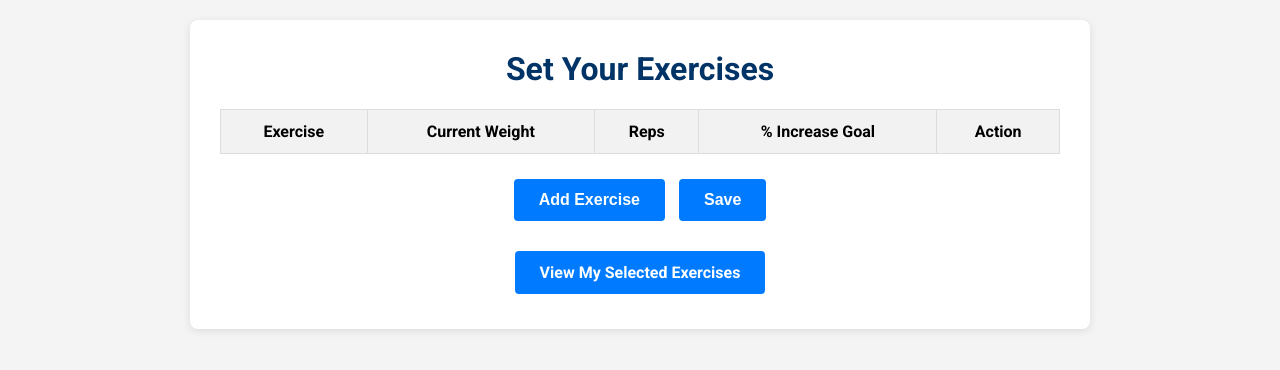
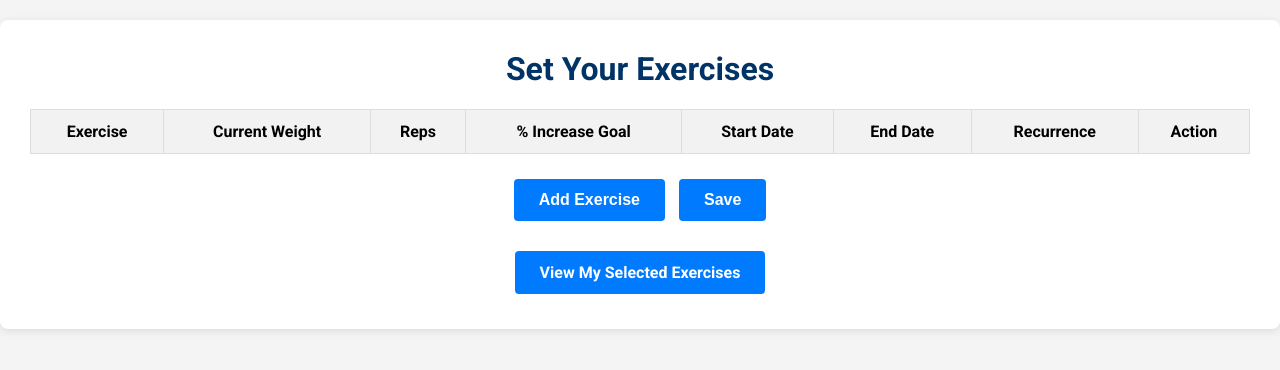
Before and after one commit to UCCS-SP25-CS4300-CS5300-1/Group-6-spring-2025, a Django app: page /goals/set-exercises/ in a window 1280 px wide. Shown: the part 78-448 px from the top of the page. Run offline with Django 4.2, Linux system fonts and the light colour scheme; a user stored in the database is signed in; data comes from the database, SQL or seed files in the repository; lists and menus that the app fills with data are empty.

Commit message:
added means of scheduling a repeating day

```diff
--- a/Project/goals/forms.py
+++ b/Project/goals/forms.py
@@ -2,9 +2,14 @@ from django import forms
 from .models import UserExercise
 
 class UserExerciseForm(forms.ModelForm):
+
     class Meta:
         model = UserExercise
-        fields = ['exercise', 'current_weight', 'reps', 'percent_increase']
+        fields = ['exercise', 'current_weight', 'reps', 'percent_increase', 'start_date', 'end_date', 'recurring_day']
+        widgets = {
+            'start_date': forms.DateInput(attrs={'type': 'date'}),
+            'end_date': forms.DateInput(attrs={'type': 'date'}),
+        }
 
     def clean_exercise(self):
         exercise = self.cleaned_data.get('exercise')
@@ -17,3 +22,9 @@ class UserExerciseForm(forms.ModelForm):
         if current_weight is not None and current_weight < 0:
             raise forms.ValidationError("Current weight cannot be negative.")
         return current_weight
+
+    def clean_recurring_day(self):
+        recurring_day = self.cleaned_data.get('recurring_day')
+        if recurring_day is None:
+            raise forms.ValidationError("Please select a recurrence day.")
+        return recurring_day
--- a/Project/goals/models.py
+++ b/Project/goals/models.py
@@ -5,6 +5,15 @@ from django.conf import settings
 from decimal import Decimal
 from django.utils.timezone import now
 
+RECURRENCE_CHOICES = [
+    (0, 'Monday'),
+    (1, 'Tuesday'),
+    (2, 'Wednesday'),
+    (3, 'Thursday'),
+    (4, 'Friday'),
+    (5, 'Saturday'),
+    (6, 'Sunday'),
+]
 
 class Goal(models.Model):
     user = models.ForeignKey(User, on_delete=models.CASCADE, related_name='goals')
@@ -28,7 +37,11 @@ class UserExercise(models.Model):
     current_weight = models.DecimalField(max_digits=6, decimal_places=2)
     reps = models.PositiveIntegerField()
     percent_increase = models.IntegerField(choices=PERCENT_CHOICES, default=0)
-    planned_date = models.DateField(default=now)  # Default to today's date
+
+     # Recurring workout fields
+    start_date = models.DateField(default=now)  # When recurrence starts
+    end_date = models.DateField(null=True, blank=True)  # Optional end date
+    recurring_day = models.IntegerField(choices=RECURRENCE_CHOICES, default=0)  # Default to Monday
 
     @property
     def goal_weight(self):
@@ -36,4 +49,4 @@ class UserExercise(models.Model):
         return self.current_weight * (Decimal('1') + Decimal(self.percent_increase) / Decimal('100'))
 
     def __str__(self):
-        return f"{self.user.username} - {self.exercise.name} on {self.planned_date}"
+        return f"{self.user.username} - {self.exercise.name} (Every {self.get_recurring_day_display()} from {self.start_date} to {self.end_date})"
--- a/Project/goals/templates/goals/set_exercises.html
+++ b/Project/goals/templates/goals/set_exercises.html
@@ -55,7 +55,7 @@
     }
     /* Container & Card Layout */
     .container {
-      max-width: 900px;
+      max-width: 1500px;
       margin: 0 auto;
       background-color: #fff;
       border-radius: 8px;
@@ -148,6 +148,9 @@
             <th>Current Weight</th>
             <th>Reps</th>
             <th>% Increase Goal</th>
+            <th>Start Date</th>
+            <th>End Date</th>
+            <th>Recurrence</th>
             <th>Action</th>
           </tr>
         </thead>
@@ -195,6 +198,36 @@
                 {% endif %}
               </td>
               <td>
+                {{ form.start_date.label_tag }} {{ form.start_date }}
+                {% if form.start_date.errors %}
+                  <div class="error">
+                    {% for error in form.start_date.errors %}
+                      <p>{{ error }}</p>
+                    {% endfor %}
+                  </div>
+                {% endif %}
+              </td>
+              <td>
+                {{ form.end_date.label_tag }} {{ form.end_date }}
+                {% if form.end_date.errors %}
+                  <div class="error">
+                    {% for error in form.end_date.errors %}
+                      <p>{{ error }}</p>
+                    {% endfor %}
+                  </div>
+                {% endif %}
+              </td>
+              <td>
+                {{ form.recurring_day.label_tag }} {{ form.recurring_day }}
+                {% if form.recurring_day.errors %}
+                  <div class="error">
+                    {% for error in form.recurring_day.errors %}
+                      <p>{{ error }}</p>
+                    {% endfor %}
+                  </div>
+                {% endif %}
+              </td>
+              <td>
                 <button type="button" class="remove-form">Remove</button>
               </td>
             </tr>
@@ -230,6 +263,25 @@
           <td>
             {{ formset.empty_form.percent_increase }}
             <div class="error"></div>
+          </td>
+          <td>
+            {{ formset.empty_form.start_date }}
+            <div class="error"></div>
+          </td>
+          <td>
+            {{ formset.empty_form.end_date }}
+            <div class="error"></div>
+          </td>
+          <td>
+            {{ formset.empty_form.recurring_day.label_tag }}
+            {{ formset.empty_form.recurring_day }}
+            {% if formset.empty_form.recurring_day.errors %}
+              <div class="error">
+                {% for error in formset.empty_form.recurring_day.errors %}
+                  <p>{{ error }}</p>
+                {% endfor %}
+              </div>
+            {% endif %}
           </td>
           <td>
             <button type="button" class="remove-form">Remove</button>
--- a/Project/goals/views.py
+++ b/Project/goals/views.py
@@ -67,7 +67,7 @@ def set_exercises(request):
                 user_exercise = form.save(commit=False)
                 user_exercise.user = request.user
                 user_exercise.save()
-            return redirect('goals:my_exercises')
+            return redirect('/goals/my-exercises/')
         else:
             print("Formset errors:", formset.errors)
     else:
```
Also changed, not shown: Project/goals/templates/goals/my_exercises.html (+7 -1 lines), Project/db.sqlite3, Project/goals/migrations/0005_rename_planned_date_userexercise_start_date_and_more.py (added).
